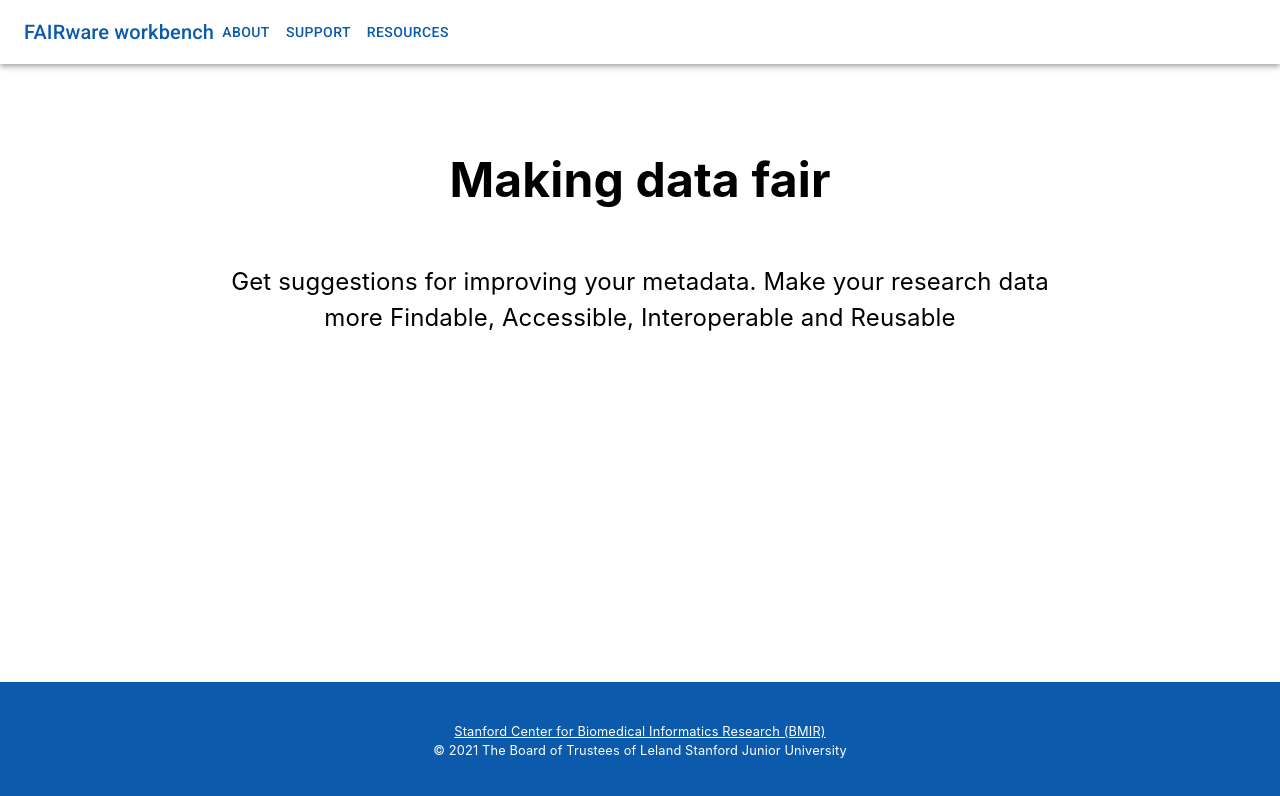
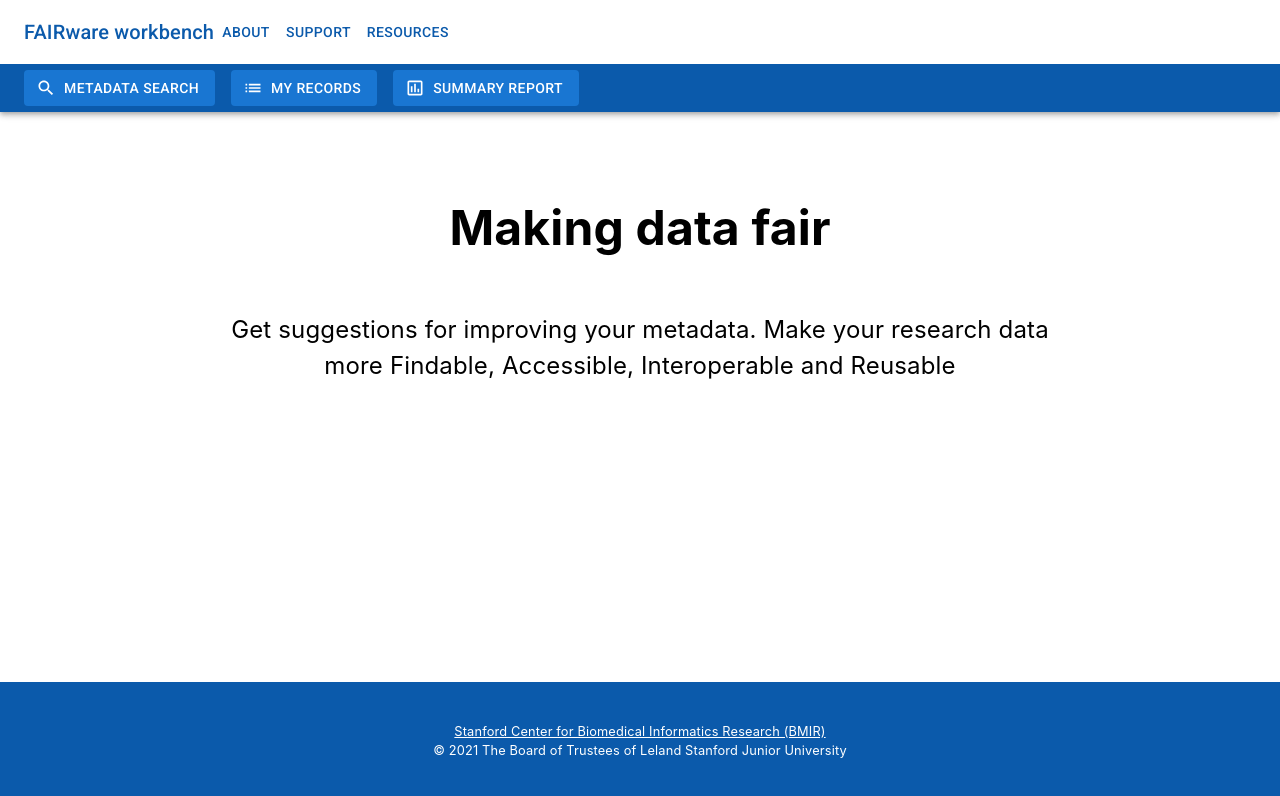
Before and after one commit to metadatacenter/fairware-workbench-ui, a React (Create React App) app: page / in a window 1280 px wide. Shown: the top 796 px of the page. Built offline with nearby package versions, Linux system fonts and the light colour scheme.

Commit message:
Add toolbar buttons

```diff
--- a/package.json
+++ b/package.json
@@ -5,6 +5,7 @@
   "dependencies": {
     "@emotion/react": "^11.7.0",
     "@emotion/styled": "^11.6.0",
+    "@mui/icons-material": "^5.3.0",
     "@mui/material": "^5.2.3",
     "@testing-library/jest-dom": "^5.16.1",
     "@testing-library/react": "^11.2.7",
--- a/src/App.css
+++ b/src/App.css
@@ -24,8 +24,13 @@ h2 {
 }
 
 #appHeader {
-  background-color: white;
+  background-color: var(--color1);
   color: var(--color2);
+}
+
+#appHeader #secondaryToolBar {
+  background-color: var(--color2);
+  color: var(--color1);
 }
 
 #appContent {
--- a/src/components/AppHeader.js
+++ b/src/components/AppHeader.js
@@ -4,9 +4,10 @@ import Toolbar from "@mui/material/Toolbar";
 import Typography from "@mui/material/Typography";
 import Box from "@mui/material/Box";
 import Button from "@mui/material/Button";
-import StyledEngineProvider from "@mui/material/StyledEngineProvider";
-import {ThemeProvider} from '@mui/material/styles';
-// import ButtonGroup from "@mui/material/ButtonGroup";
+import SearchIcon from '@mui/icons-material/Search';
+import ListIcon from '@mui/icons-material/List';
+import AssessmentOutlinedIcon from '@mui/icons-material/AssessmentOutlined';
+import Stack from "@mui/material/Stack";
 
 export default function AppHeader() {
 
@@ -24,6 +25,13 @@ export default function AppHeader() {
             <Button color="inherit">Resources</Button>
           </Box>
         </Toolbar>
+        <Toolbar id={"secondaryToolBar"} variant={"dense"}>
+          <Stack direction="row" spacing={2}>
+            <Button startIcon={<SearchIcon/>} variant={"contained"} disableElevation>Metadata Search</Button>
+            <Button startIcon={<ListIcon/>} variant={"contained"} disableElevation>My Records</Button>
+            <Button startIcon={<AssessmentOutlinedIcon/>} variant={"contained"} disableElevation>Summary Report</Button>
+          </Stack>
+        </Toolbar>
       </AppBar>
 
       {/*<AboutDialog openAboutDialog={openAboutDialog} handleCloseAboutDialog={handleCloseAboutDialog}/>*/}
```
Also changed, not shown: 1 other file (tests, documents, lock files or other folders). Lines whose indentation alone changed are shown as unchanged.
